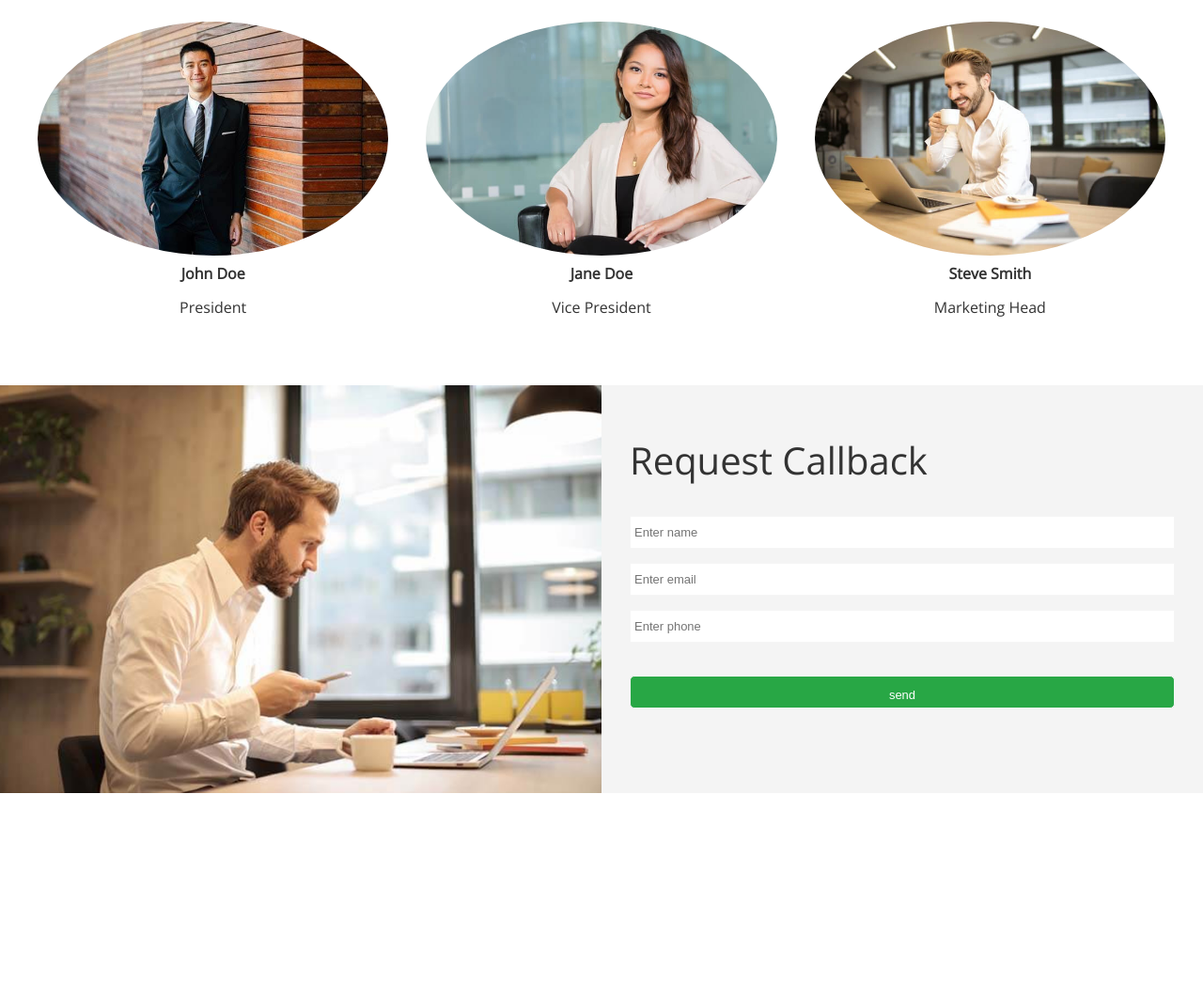
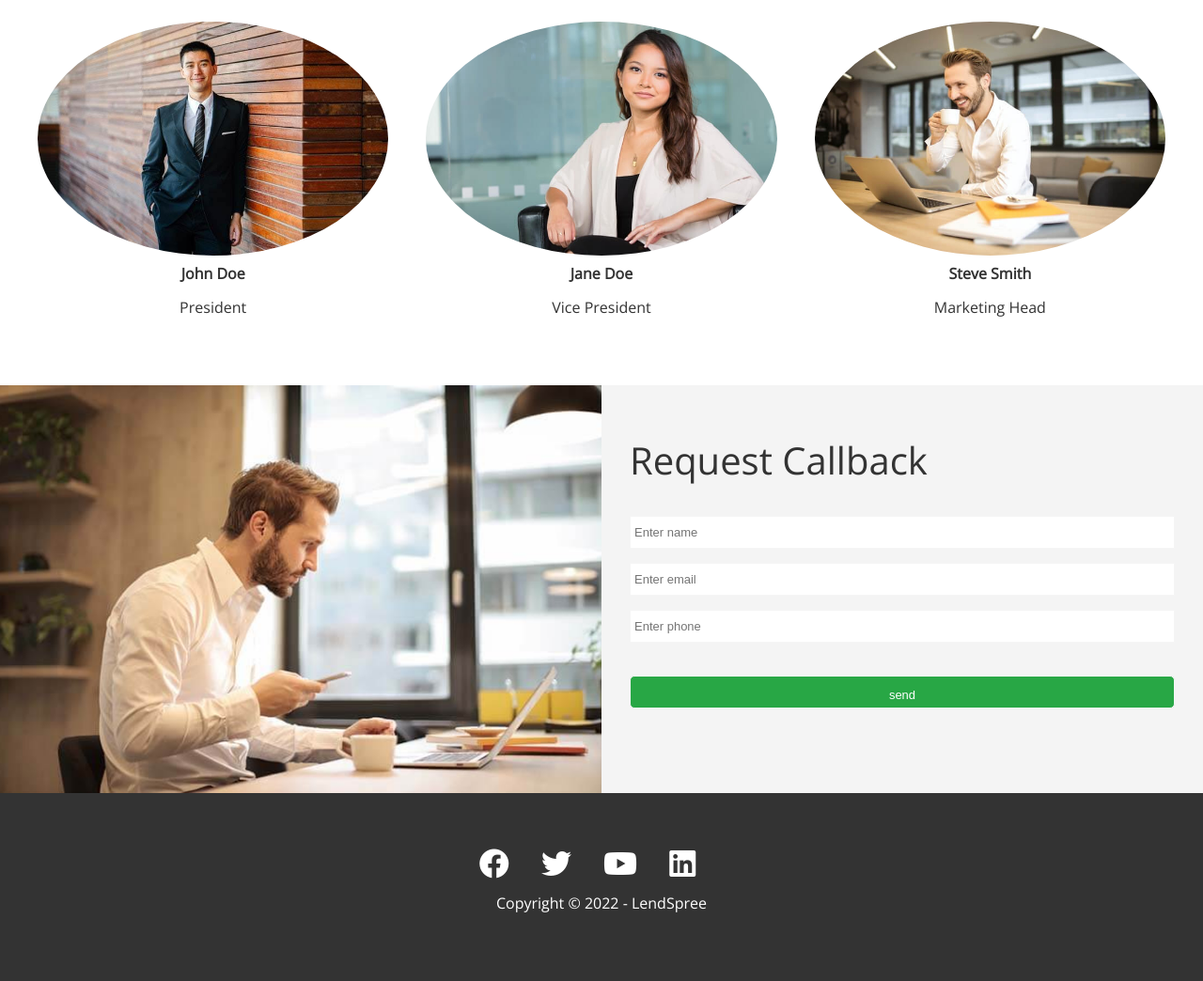
Before and after one commit to Jean809/LendSpree-website, a plain HTML site: page index.html in a window 1280 px wide. Shown: the part 2950-3994 px from the top of the page at 94% size. Before the commit the page ends 3802 px from the top, so only its background shows below. Drawn offline with nearby package versions, Linux system fonts and the light colour scheme.

Commit message:
footer is complete

```diff
--- a/css/style.css
+++ b/css/style.css
@@ -173,3 +173,26 @@ img {
   padding: 12px 0;
   margin-top: 20px;
 }
+
+/* Footer */
+
+.footer {
+  display: flex;
+  flex-direction: column;
+  align-items: center;
+  justify-content: center;
+  text-align: center;
+  height: 200px;
+}
+
+.footer a {
+  color: #fff;
+}
+
+.footer a:hover {
+  color: #28a745;
+}
+
+.footer .social > * {
+  margin-right: 30px;
+}
--- a/index.html
+++ b/index.html
@@ -235,5 +235,15 @@
         </div>
       </section>
     </main>
+
+    <footer class="footer bg-dark">
+      <div class="social">
+        <a href="#"><i class="fab fa-facebook fa-2x"></i></a>
+        <a href="#"><i class="fab fa-twitter fa-2x"></i></a>
+        <a href="#"><i class="fab fa-youtube fa-2x"></i></a>
+        <a href="#"><i class="fab fa-linkedin fa-2x"></i></a>
+      </div>
+      <p>Copyright &copy; 2022 - LendSpree</p>
+    </footer>
   </body>
 </html>
```
